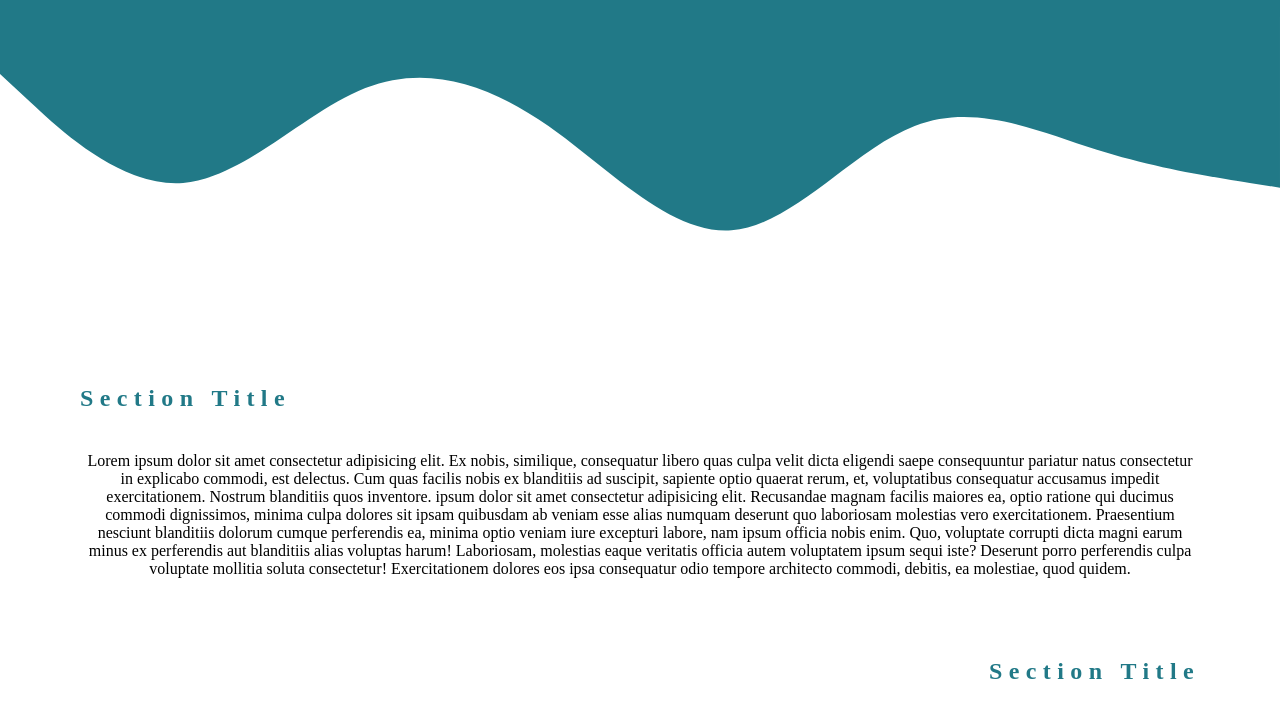
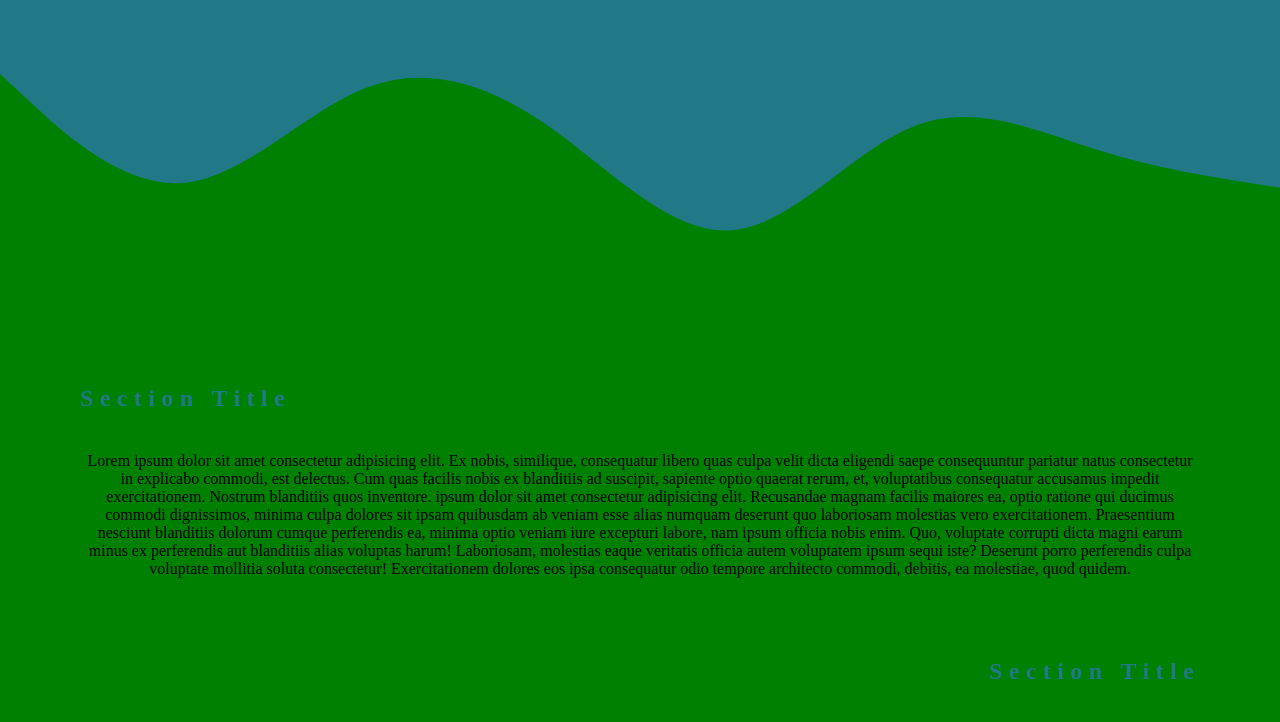
Before and after one commit to Akaamka83/mobile-friendly-practice, a plain HTML site: page index.html in a window 1280 px wide. Shown: the part 78-800 px from the top of the page. Drawn offline with Linux system fonts and the light colour scheme.

Commit message:
daily challenge for MF day two

```diff
--- a/css/styles.css
+++ b/css/styles.css
@@ -51,3 +51,18 @@ h6{
 	text-align: center;
 	padding-top: 40px;
 }
+@media only screen and (min-width: 480px) {
+	body {
+	  background-color: lightblue;
+	}
+  }
+  @media only screen and (min-width: 768px) {
+	body {
+	  background-color: red;
+	}
+  }
+  @media only screen and (min-width: 1024px) {
+	body {
+	  background-color: green;
+	}
+  }
```
Also changed, not shown: notes.txt.
